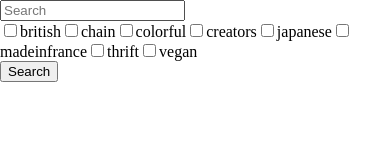
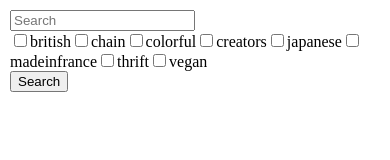
Before and after one commit to lut0pia/boutiques, a plain HTML site: page index.html in a window 390 px wide. Drawn offline with Linux system fonts and the light colour scheme.

Commit message:
Better display on phones

```diff
--- a/index.html
+++ b/index.html
@@ -4,6 +4,7 @@
         <script type="text/javascript" src="src/js/script.js" defer></script>
         <!--link rel="stylesheet" media="screen" type="text/css" href="src/css/reset.css"-->
         <link rel="stylesheet" media="screen" type="text/css" href="src/css/style.css">
+        <meta name="viewport" content="user-scalable=no, initial-scale=1, maximum-scale=1, minimum-scale=1, width=device-width, height=device-height, target-densitydpi=device-dpi">
     </head>
     <body>
         <input id="search_text" type="text" placeholder="Search"/>
--- a/src/css/style.css
+++ b/src/css/style.css
@@ -1,6 +1,7 @@
 body {
   max-width: 512px;
   margin: auto;
+  padding: 10px;
 }
 
 shop {
```
